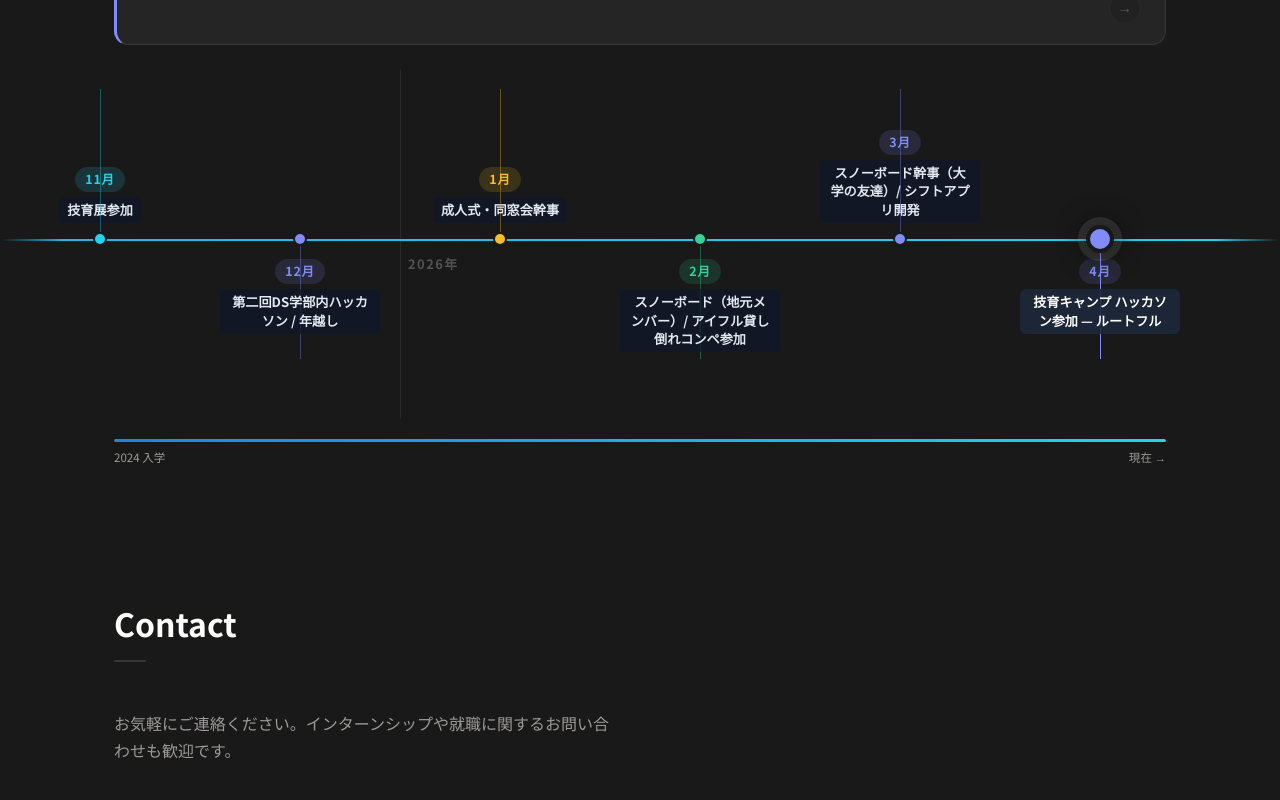
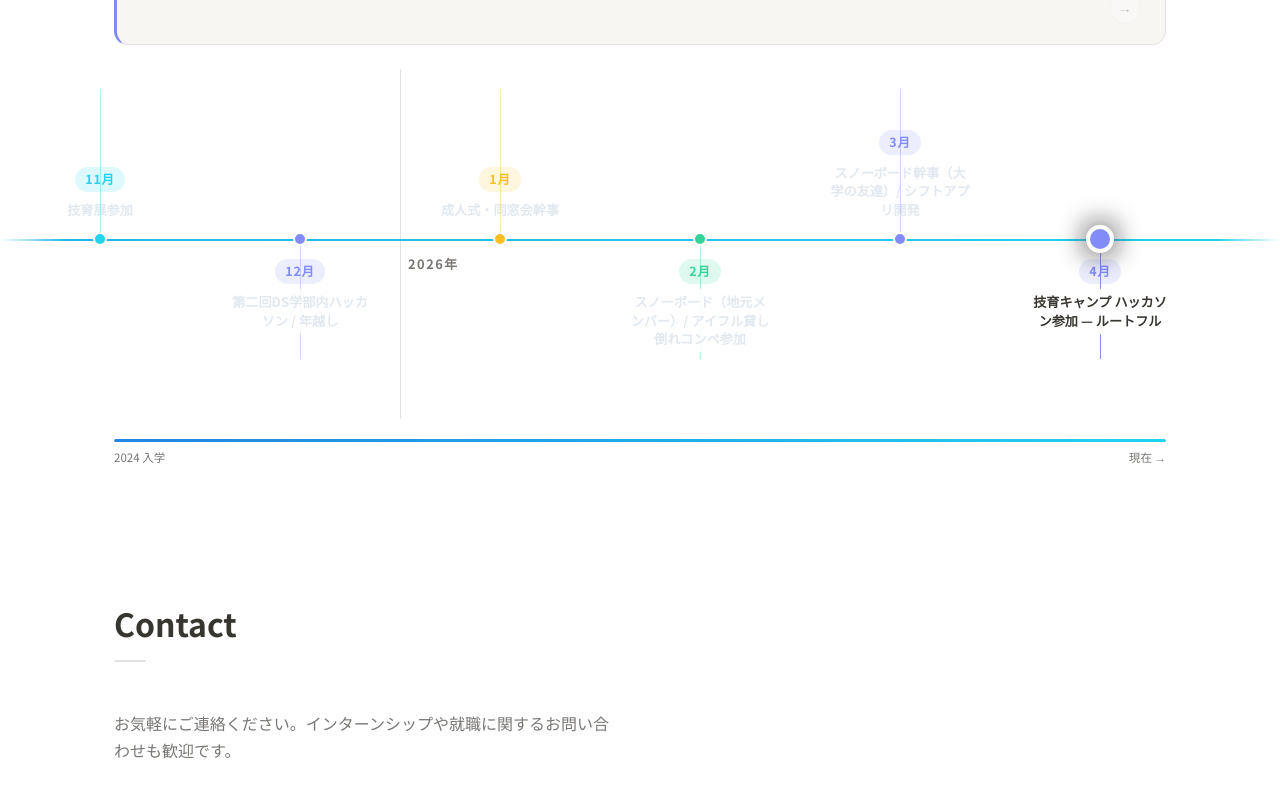
Before and after one commit to s2422092/portfolio, a React (Vite) app: page / in a window 1280 px wide. Shown: the part 4816-5616 px from the top of the page. Built offline with nearby package versions, Linux system fonts and the light colour scheme.

Commit message:
背景色を黒から変更した

```diff
--- a/src/components/Navbar.css
+++ b/src/components/Navbar.css
@@ -9,7 +9,7 @@
 }
 
 .navbar.scrolled {
-  background: rgba(15, 23, 42, 0.95);
+  background: rgba(255, 255, 255, 0.95);
   backdrop-filter: blur(10px);
   box-shadow: 0 1px 0 var(--border);
 }
@@ -25,9 +25,6 @@
   font-weight: 700;
   color: var(--text);
   text-decoration: none;
-  background: linear-gradient(135deg, var(--primary), var(--accent));
-  -webkit-background-clip: text;
-  -webkit-text-fill-color: transparent;
 }
 
 .nav-links {
@@ -77,7 +74,7 @@
     right: 0;
     flex-direction: column;
     gap: 0;
-    background: rgba(15, 23, 42, 0.98);
+    background: rgba(255, 255, 255, 0.98);
     backdrop-filter: blur(12px);
     max-height: 0;
     overflow: hidden;
--- a/src/components/Skills.css
+++ b/src/components/Skills.css
@@ -1,5 +1,5 @@
 .skills-section {
-  background: linear-gradient(180deg, var(--bg) 0%, rgba(30, 41, 59, 0.3) 100%);
+  background: var(--bg);
 }
 
 .skills-intro {
@@ -61,7 +61,7 @@
 }
 
 .skill-tag:hover {
-  background: #3d3d3d;
+  background: #e5e4e0;
   color: var(--text);
 }
 
--- a/src/components/Timeline.css
+++ b/src/components/Timeline.css
@@ -184,7 +184,7 @@
   top: 0;
   height: 100%;
   width: 1px;
-  background: rgba(255,255,255,0.07);
+  background: var(--border);
   pointer-events: none;
 }
 
@@ -194,7 +194,7 @@
   left: 8px;
   font-size: 0.8rem;
   font-weight: 800;
-  color: rgba(255,255,255,0.25);
+  color: var(--text-muted);
   letter-spacing: 0.12em;
   white-space: nowrap;
 }
@@ -206,7 +206,7 @@
   left: 0;
   right: 0;
   height: 2px;
-  background: rgba(255,255,255,0.1);
+  background: var(--border);
   overflow: hidden;
 }
 
@@ -319,16 +319,16 @@
   -webkit-box-orient: vertical;
   overflow: hidden;
   /* 読みやすさのため背景をつける */
-  background: rgba(15,23,42,0.7);
+  background: rgba(255,255,255,0.85);
   backdrop-filter: blur(4px);
   padding: 4px 8px;
   border-radius: 6px;
 }
 
 .tl-node.is-active .tl-label__name {
-  color: #fff;
+  color: var(--text);
   font-weight: 700;
-  background: rgba(30,41,59,0.9);
+  background: rgba(255,255,255,0.95);
 }
 
 /* ─── プログレスバー ─── */
--- a/src/index.css
+++ b/src/index.css
@@ -10,12 +10,12 @@
   --primary: #2383e2;
   --primary-dark: #1a6fc4;
   --accent: #2383e2;
-  --bg: #191919;
-  --bg-card: #252525;
-  --bg-card2: #2f2f2f;
-  --text: #fffffe;
-  --text-muted: #9b9a97;
-  --border: #373737;
+  --bg: #ffffff;
+  --bg-card: #f7f6f3;
+  --bg-card2: #efeeea;
+  --text: #37352f;
+  --text-muted: #787774;
+  --border: #e3e2e0;
   --radius: 8px;
 }
 
```
